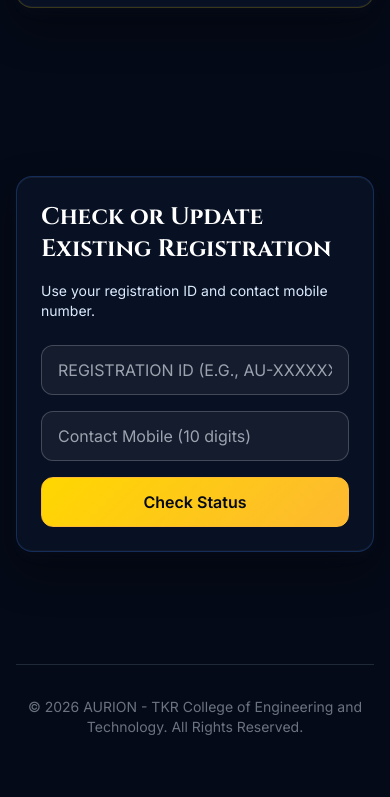
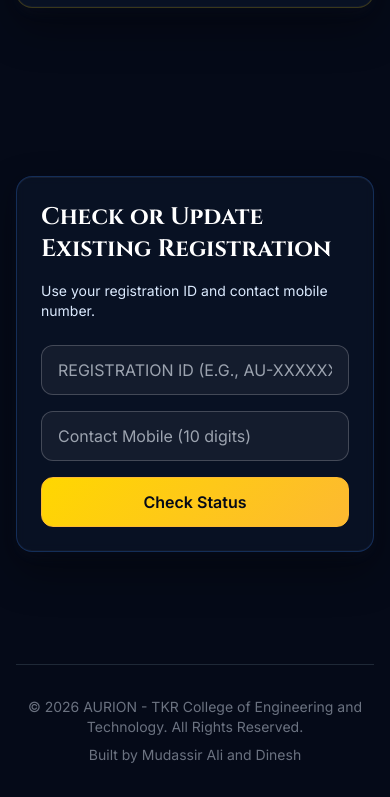
Before and after one commit to aurionofficialtkr/aurion, a plain HTML site: page frontend/register.html in a window 390 px wide. Shown: the part 1737-2534 px from the top of the page. Before the commit the page ends 2506 px from the top, so only its background shows below. Drawn offline with nearby package versions, Linux system fonts and the light colour scheme; no server answers.

Commit message:
Update register page footer, mobile behavior, and college dropdown

```diff
--- a/frontend/register.html
+++ b/frontend/register.html
@@ -759,6 +759,7 @@
     <div class="container mx-auto px-4 py-8">
         <footer class="text-center mt-12 pt-8 border-t border-gray-800 text-gray-500 text-sm">
             <p>&copy; 2026 AURION - TKR College of Engineering and Technology. All Rights Reserved.</p>
+            <p class="mt-2">Built by Mudassir Ali and Dinesh</p>
         </footer>
     </div>
     <div id="successModal"
```
